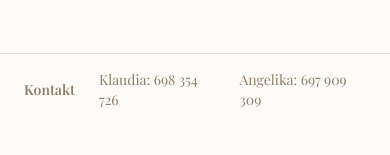
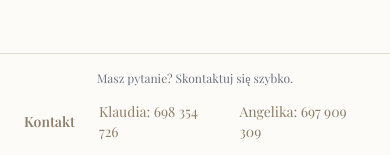
Before and after one commit to lukaszkotowski-git/projektnacito, a React (Vite) app in the folder react-app/: page / in a window 390 px wide. Shown: the part 1366-1521 px from the top of the page. Before the commit the page ends 1492 px from the top, so only its background shows below. Built offline with nearby package versions, Linux system fonts and the light colour scheme; no server answers; the HTML template or start-up script is replaced by a standard one; a web font is replaced by a local one.

Commit message:
fix(footer): improve contact discoverability by adding hint above phone numbers and splitting footer into two centered lines

```diff
--- a/react-app/src/components/Footer.tsx
+++ b/react-app/src/components/Footer.tsx
@@ -1,11 +1,17 @@
 export function Footer(): JSX.Element {
   return (
     <footer className="w-full bg-[#FDFBF7] text-[#8C7E6A] border-t border-[#E5DED4] py-4 text-sm font-serif">
-      <div className="max-w-6xl mx-auto px-6 flex items-center justify-center gap-6 md:gap-10">
-        <span className="font-semibold">Kontakt</span>
-        <a href="tel:+48698354726" aria-label="Call Klaudia Kołakowska" className="hover:text-[#7A6C58]">Klaudia: 698 354 726</a>
-        <span className="hidden md:inline">|</span>
-        <a href="tel:+48697909309" aria-label="Call Angelika Kłos" className="hover:text-[#7A6C58]">Angelika: 697 909 309</a>
+      <div className="max-w-6xl mx-auto px-6 flex flex-col items-center gap-2 md:gap-3">
+        {/* First line: subtle hint, centered */}
+        <p className="text-center text-xs text-[#6B7280]">Masz pytanie? Skontaktuj się szybko.</p>
+
+        {/* Second line: Kontakt label + numbers */}
+        <div className="w-full flex items-center justify-center gap-6 md:gap-10 pt-2">
+          <span className="font-semibold">Kontakt</span>
+          <a href="tel:+48698354726" aria-label="Call Klaudia Kołakowska" className="hover:text-[#7A6C58]">Klaudia: 698 354 726</a>
+          <span className="hidden md:inline">|</span>
+          <a href="tel:+48697909309" aria-label="Call Angelika Kłos" className="hover:text-[#7A6C58]">Angelika: 697 909 309</a>
+        </div>
       </div>
     </footer>
   );
```
